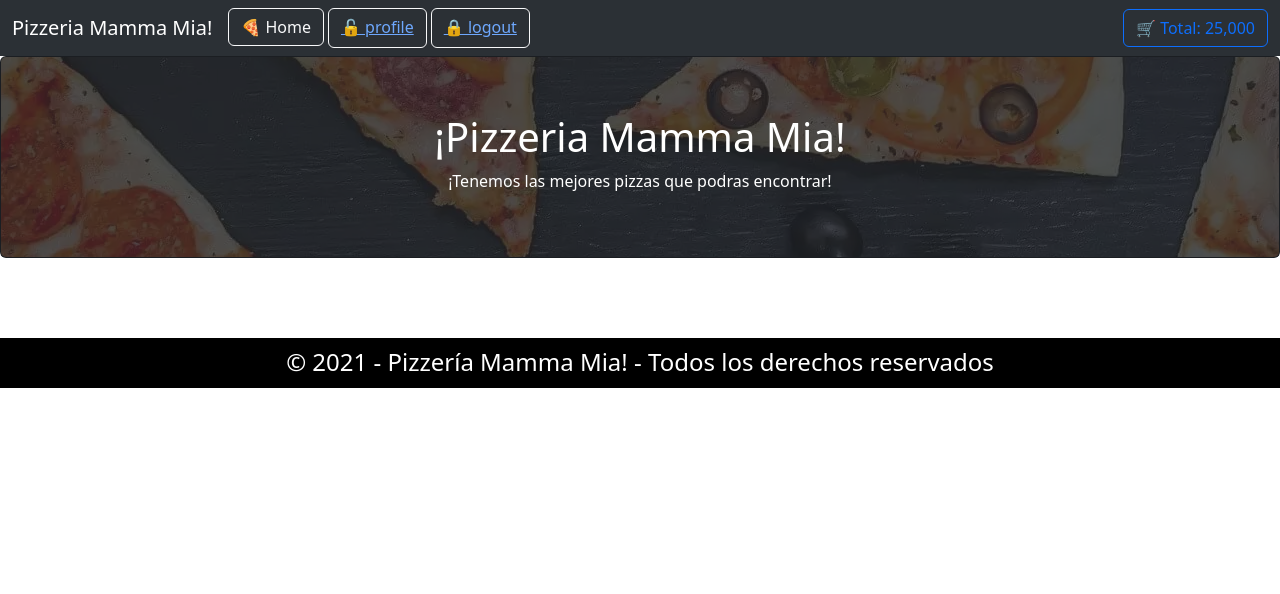
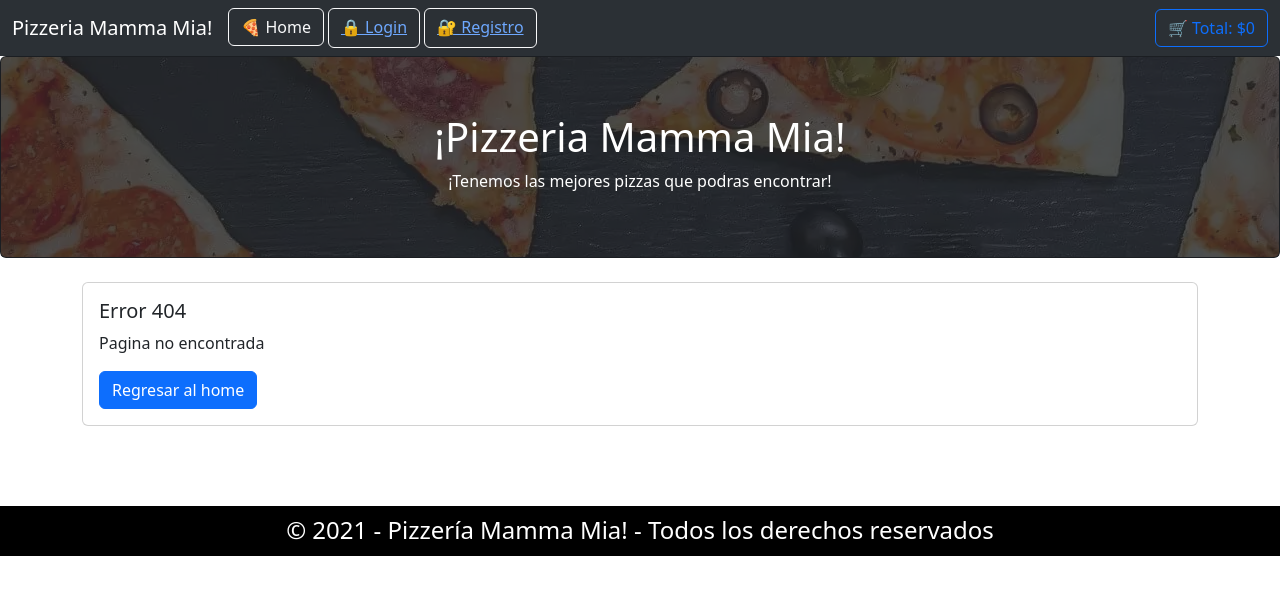
Before and after one commit to Jvegacerda/react-api, a React (Vite) app in the folder react/: page /pizza/1 in a window 1280 px wide. Shown: the top 594 px of the page. Built offline with nearby package versions, Linux system fonts and the light colour scheme.

Commit message:
agregados context y uso en otros componentes

```diff
--- a/react/components/CardPizza.jsx
+++ b/react/components/CardPizza.jsx
@@ -3,10 +3,10 @@ import Button from 'react-bootstrap/Button';
 import Card from 'react-bootstrap/Card';
 
 export default function CardPizza(props) {
-  const { name, img, ingredients, price } = props;
+  const { name, img, ingredients, price, onAddToCart } = props;
 
   return (
-    <Card style={{ width: '25rem' }}>
+    <Card className='mt-4' style={{ width: '25rem' }}>
       <Card.Img variant="top" src={img} />
       <Card.Body>
         <Card.Title>{name}</Card.Title>
@@ -22,7 +22,7 @@ export default function CardPizza(props) {
         <hr />
         <h5 className='ms-5'>Precio: ${price}</h5>
         <Button variant="outline-dark" className="ms-5">Ver Más 👀</Button>
-        <Button variant="dark" className="ms-5">Añadir 🛒</Button>
+        <Button variant="dark" className="ms-5" onClick={onAddToCart}>Añadir 🛒</Button>
       </Card.Body>
     </Card>
   );
--- a/react/components/navbar.jsx
+++ b/react/components/navbar.jsx
@@ -1,44 +1,36 @@
+import React from 'react';
 import Button from 'react-bootstrap/Button';
 import Container from 'react-bootstrap/Container';
 import Form from 'react-bootstrap/Form';
 import Nav from 'react-bootstrap/Nav';
 import Navbar from 'react-bootstrap/Navbar';
-import NavDropdown from 'react-bootstrap/NavDropdown';
 import { Link } from 'react-router-dom';
+import { useCart } from "../src/context/cartcontext";
 
 function Producto() {
-    const total = 25000
-    // **Para cambiar entre login y profile true or false en el token
-    const token = true
+  const { getTotalAmount } = useCart();
+  const token = false; // Simula el estado del token para cambiar entre login/profile register/logout
 
   return (
     <Navbar bg="dark" data-bs-theme="dark" expand="lg" className="bg-body-tertiary">
       <Container fluid>
         <Navbar.Brand href="#">Pizzeria Mamma Mia!</Navbar.Brand>
-        <Navbar.Toggle aria-controls="navbarScroll"/>
+        <Navbar.Toggle aria-controls="navbarScroll" />
         <Navbar.Collapse id="navbarScroll">
           <Nav className="me-auto my-2 my-lg-0" style={{ maxHeight: '40px' }} navbarScroll>
-
             <Link to="/">
               <Button variant="outline-light" className="me-1">🍕 Home</Button>
             </Link>
             <Button variant="outline-light" className="me-1">
-              {token == false?
-              <Link to="/login"> <p>🔒 login</p> </Link>:
-              <Link to="/profile"> <p>🔓 profile</p> </Link>}
+              {token === false ? ( <Link to="/login"><p>🔒 Login</p></Link>) : (<Link to="/profile"><p>🔓 Perfil</p></Link>)}
             </Button>
-            <Button variant="outline-light" className="me-1"> {token == false?
-              <Link to="/register"><p>🔐 register</p></Link>:
-              <Link to="/profile"><p>🔒 logout</p></Link>}
-
-              {/* link de logout a /profile provisional */}
-
+            <Button variant="outline-light" className="me-1">
+              {token === false ? (<Link to="/register"><p>🔐 Registro</p></Link>) : (<Link to="/logout"><p>🔒 Logout</p></Link>)}
             </Button>
-
           </Nav>
           <Form className="d-flex">
             <Link to="/cart">
-            <Button variant="outline-primary"> 🛒 Total: {total.toLocaleString()}</Button>
+              <Button variant="outline-primary">🛒 Total: ${getTotalAmount().toLocaleString()}</Button>
             </Link>
           </Form>
         </Navbar.Collapse>
@@ -47,4 +39,4 @@ function Producto() {
   );
 }
 
-export  default  Producto;
+export default Producto;
--- a/react/src/App.jsx
+++ b/react/src/App.jsx
@@ -1,40 +1,42 @@
-import './App.css'
-import Producto from '../components/navbar'
-import Footer from '../components/footer'
-import Cart from './pages/Cart'
-import { StrictMode } from 'react'
-import Home from './pages/home'
-import Register from './pages/Register'
-import Login from './pages/Login'
-import Pizza from './pages/pizza'
+import './App.css';
+import Producto from '../components/navbar';
+import Footer from '../components/footer';
+import Cart from './pages/Cart';
+import { StrictMode } from 'react';
+import Home from './pages/home';
+import Register from './pages/Register';
+import Login from './pages/Login';
+import Pizza from './pages/pizza';
 import { BrowserRouter, Route, Routes } from 'react-router-dom';
-import { Profile } from './pages/profile'
-import Header from '../components/Header'
-import { NotFound } from './pages/NotFound'
-
-
+import { Profile } from './pages/profile';
+import Header from '../components/Header';
+import { NotFound } from './pages/NotFound';
+import { CartProvider } from './context/cartcontext';
 
 function App() {
-
   return (
     <StrictMode>
       <BrowserRouter>
-        <Producto/>
-        <Header></Header>
+        <CartProvider>
+          <Producto />
+          <Header />
           <Routes>
-            <Route path='/' element={<Home/>} />
-            <Route path='/register' element={<Register/>} />
-            <Route path='/login' element={<Login/>} />
-            <Route path='/cart' element={<Cart/>} />
-            <Route path='/pizza/p001' element={<Pizza/>} />
-            <Route path='/profile' element={<Profile/>} />
-            <Route path='/404' element={<NotFound/>} />
+            <Route path='/' element={<Home />} />
+            <Route path='/register' element={<Register />} />
+            <Route path='/login' element={<Login />} />
+            <Route path='/cart' element={<Cart />} />
+            <Route path='/pizza/p001' element={<Pizza />} />
+            <Route path='/profile' element={<Profile />} />
+{/* ** Por ahora mando logout a profile, cambiara probablemente  */}
+            <Route path='/logout' element={<Profile />} />
+            <Route path='/404' element={<NotFound />} />
+            <Route path='*' element={<NotFound />} />
           </Routes>
-
-        <Footer></Footer>
+          <Footer />
+        </CartProvider>
       </BrowserRouter>
     </StrictMode>
-  )
+  );
 }
 
-export default App
+export default App;
--- /dev/null
+++ b/react/src/context/cartcontext.jsx
@@ -0,0 +1,41 @@
+import React, { createContext, useState, useContext } from 'react';
+
+const CartContext = createContext();
+
+export const CartProvider = ({ children }) => {
+  const [cartItems, setCartItems] = useState([]);
+
+  const addPizza = (pizza) => {
+    setCartItems((prevItems) => {
+      const existingPizza = prevItems.find(item => item.id === pizza.id);
+      if (existingPizza) {
+        return prevItems.map(item =>
+          item.id === pizza.id ? { ...item, count: item.count + 1 } : item );
+      } else {
+        return [...prevItems, { ...pizza, count: 1 }];
+      }
+    });
+  };
+
+  const increasePizza = (id) => {
+    setCartItems((prevItems) =>
+      prevItems.map(item => item.id === id ? { ...item, count: item.count + 1 } : item ));
+  };
+
+  const decreasePizza = (id) => {
+    setCartItems((prevItems) =>
+      prevItems.map(item => item.id === id && item.count > 0 ? { ...item, count: item.count - 1 } : item ));
+  };
+
+  const getTotalAmount = () => {
+    return cartItems.reduce((total, item) => total + item.price * item.count, 0);
+  };
+
+  return (
+    <CartContext.Provider value={{ cartItems, addPizza, increasePizza, decreasePizza, getTotalAmount }}>
+      {children}
+    </CartContext.Provider>
+  );
+};
+
+export const useCart = () => useContext(CartContext);
--- a/react/src/pages/Cart.jsx
+++ b/react/src/pages/Cart.jsx
@@ -1,26 +1,17 @@
-import React, { useState } from 'react';
+import React from 'react';
 import Row from 'react-bootstrap/Row';
 import Col from 'react-bootstrap/Col';
 import Button from 'react-bootstrap/Button';
-import { cartPizza } from '../../src/data/pizzas';
+import { useCart } from '../context/cartcontext';
 
 function Cart() {
-  const [totalProduct, setTotalProduct] = useState(cartPizza);
+  const { cartItems, increasePizza, decreasePizza, getTotalAmount } = useCart();
 
-// +pizza
-  const aumentarPizza = (id) => {setTotalProduct(totalProduct.map(item =>
-      item.id === id ? { ...item, count: item.count + 1 } : item )); };
+  // Calcular el monto total
+  const totalAmount = getTotalAmount();
 
-// -pizza
-  const disminuirPizza = (id) => {
-    setTotalProduct(totalProduct.map(item =>
-      item.id === id && item.count > 0 ? { ...item, count: item.count - 1 } : item )); };
-
-  // total
-  const totalAmount = totalProduct.reduce((total, item) => total + item.price * item.count, 0);
-
-  // nombre y cantidad de pizzas al total
-  const purchasedPizzas = totalProduct
+  // Nombre y cantidad de pizzas al total
+  const purchasedPizzas = cartItems
     .filter(item => item.count > 0)
     .map(item => (
       <li key={item.id}>
@@ -33,16 +24,15 @@ function Cart() {
       <h2 className="mb-4">Carrito de compras</h2>
       <h1 className="mb-4">Pizzas</h1>
       <Row>
-        {totalProduct.map((item) => (
+        {cartItems.map((item) => (
           <Col key={item.id} md={2} className="mb-4 d-flex">
             <div className="card p-3 text-center">
               <img src={item.img} alt={item.name} className="card-img-top mb-3" />
               <h3 className="card-title">{item.name}</h3>
               <p className="card-text">Precio: ${item.price}</p>
               <div className="d-flex justify-content-center">
-
-                <Button variant="primary" className="mx-2" onClick={() => aumentarPizza(item.id)}> + </Button>
-                <Button variant="secondary" className="mx-2" onClick={() => disminuirPizza(item.id)}> - </Button>
+                <Button variant="primary" className="mx-2" onClick={() => increasePizza(item.id)}> + </Button>
+                <Button variant="secondary" className="mx-2" onClick={() => decreasePizza(item.id)}> - </Button>
               </div>
             </div>
           </Col>
@@ -50,9 +40,10 @@ function Cart() {
       </Row>
       <h3 className="mt-2">Pizzas:</h3>
       <ul>
-        {purchasedPizzas.length > 0 ? purchasedPizzas : <li >Sin pizzas en el carrito</li>}
+        {purchasedPizzas.length > 0 ? purchasedPizzas : <li>Sin pizzas en el carrito</li>}
       </ul>
-      <h2 className="mt-4">Monto total: $ {totalAmount}</h2>
+      <h2 className="mt-4">Monto total: $ {totalAmount.toLocaleString()}</h2>
+
       <Button className="mt-4" variant="success">🛒 Comprar</Button>
     </div>
   );
```
Also changed, not shown: react/src/pages/home.jsx (+28 -25 lines). Lines whose indentation alone changed are shown as unchanged.
